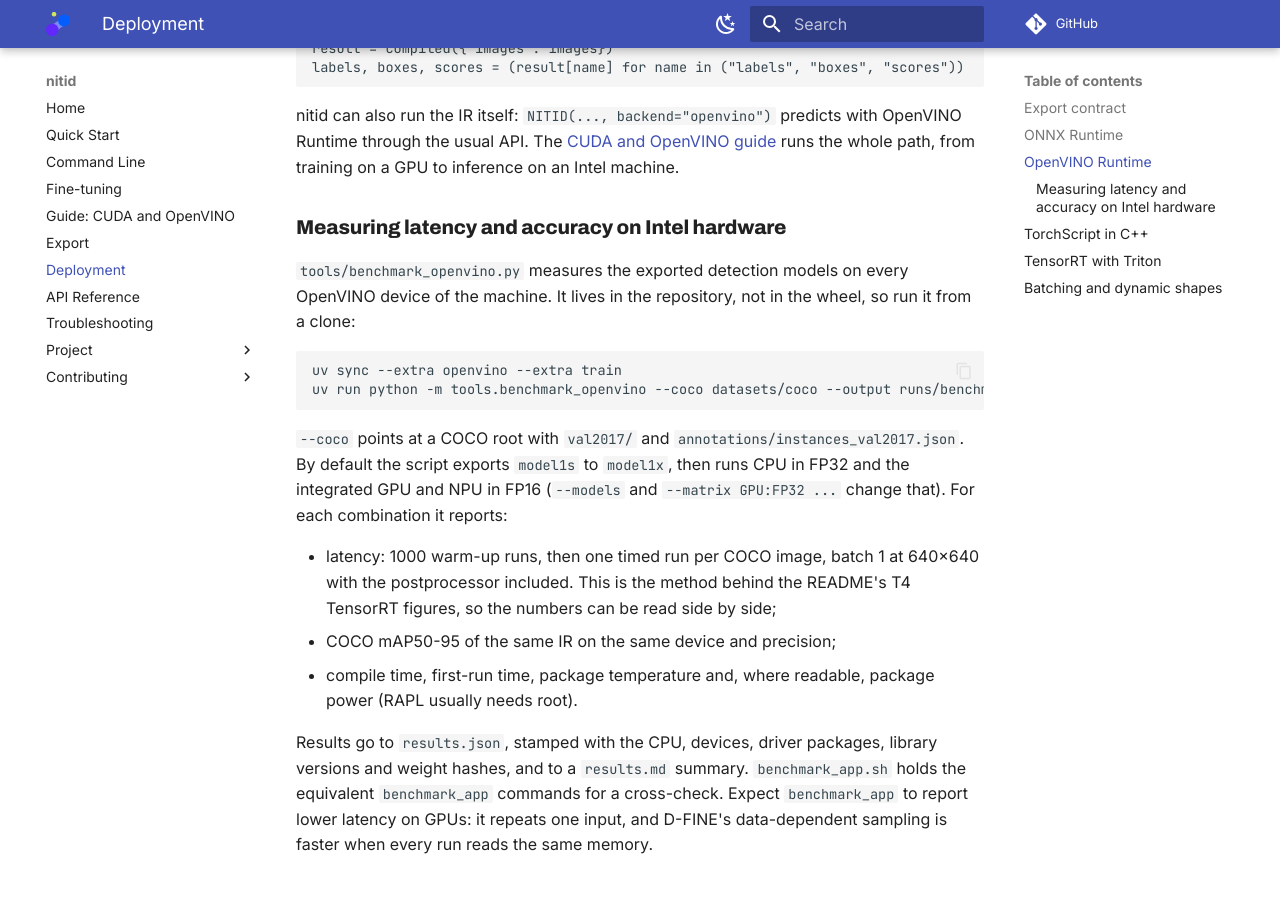
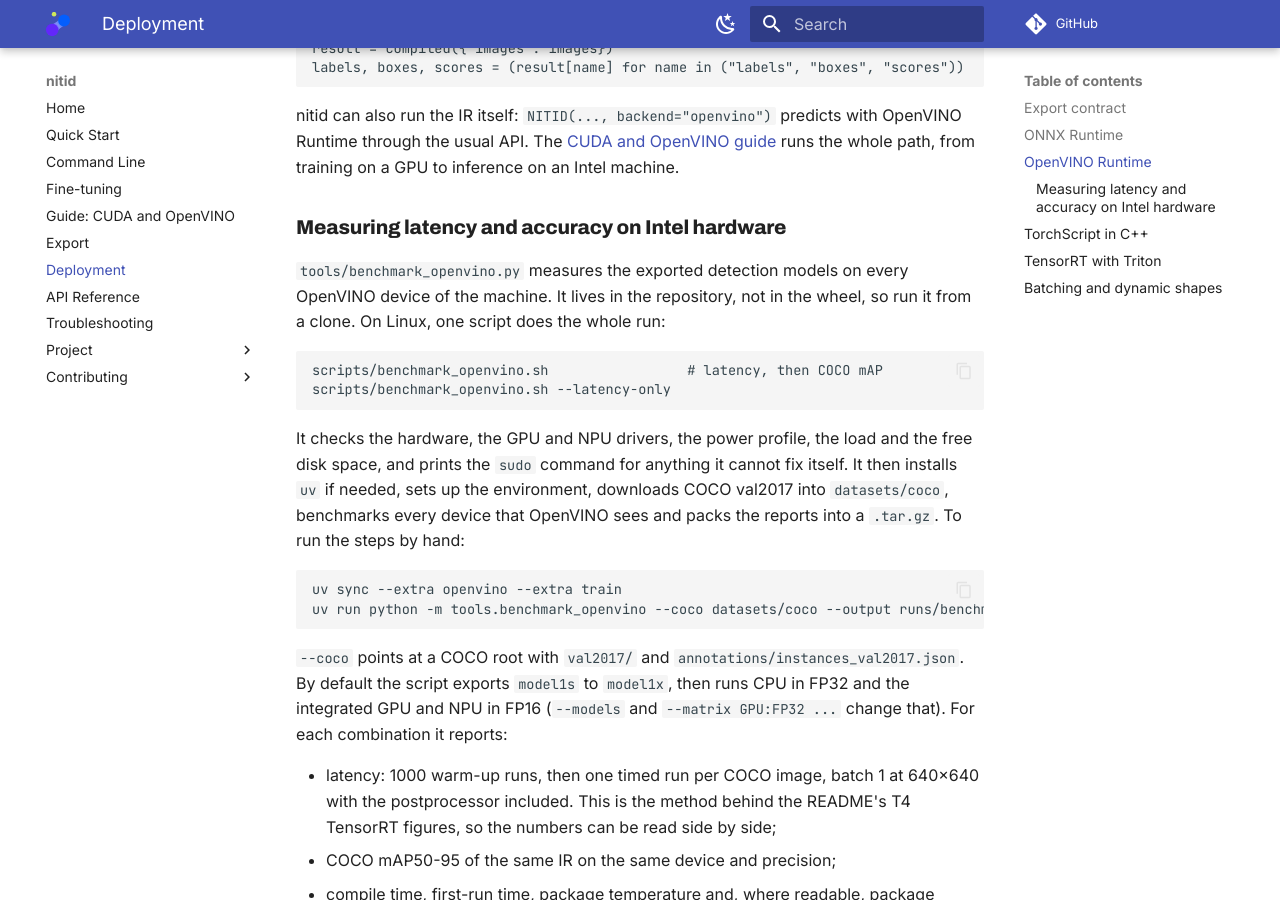
Before and after one commit to Nitidio/nitid, an MkDocs documentation site: the page built from docs/deployment.md, in a window 1280 px wide and 900 px high, scrolled down 1859 px. Built offline with MkDocs 1.6.1 and Material for MkDocs 9.7.7, drawn with Linux system fonts in a browser that asks for light colours; comment, search, counter and statistics services are not loaded.

Commit message:
feat(scripts): one-shot OpenVINO benchmark runner (#9)
scripts/benchmark_openvino.sh checks the machine (CPU, Intel GPU and NPU
devices, GPU/NPU driver packages, render group, power profile, governor,
battery, RAPL, load, disk), installs uv if missing, syncs the openvino
and train extras, downloads COCO val2017 (curl, wget or Python;
extraction through Python's zipfile), benchmarks every device OpenVINO
sees (latency, then COCO mAP reusing the exported IR) and packs the
reports into a tarball. It never uses sudo: it prints the command for
anything it cannot fix.

uv sync runs with --inexact: dropping the track extra's opencv-python
would delete the cv2 module opencv-python-headless also provides (#208).

Co-Authored-By: Claude Opus 5.5 <noreply@anthropic.com>

````diff
--- a/docs/deployment.md
+++ b/docs/deployment.md
@@ -95,7 +95,18 @@ training on a GPU to inference on an Intel machine.
 
 `tools/benchmark_openvino.py` measures the exported detection models on every
 OpenVINO device of the machine. It lives in the repository, not in the wheel,
-so run it from a clone:
+so run it from a clone. On Linux, one script does the whole run:
+
+```bash
+scripts/benchmark_openvino.sh                 # latency, then COCO mAP
+scripts/benchmark_openvino.sh --latency-only
+```
+
+It checks the hardware, the GPU and NPU drivers, the power profile, the load
+and the free disk space, and prints the `sudo` command for anything it cannot
+fix itself. It then installs `uv` if needed, sets up the environment,
+downloads COCO val2017 into `datasets/coco`, benchmarks every device that
+OpenVINO sees and packs the reports into a `.tar.gz`. To run the steps by hand:
 
 ```bash
 uv sync --extra openvino --extra train
````
Also changed, not shown: CHANGELOG.md (+2 -1 lines), 2 other files.
